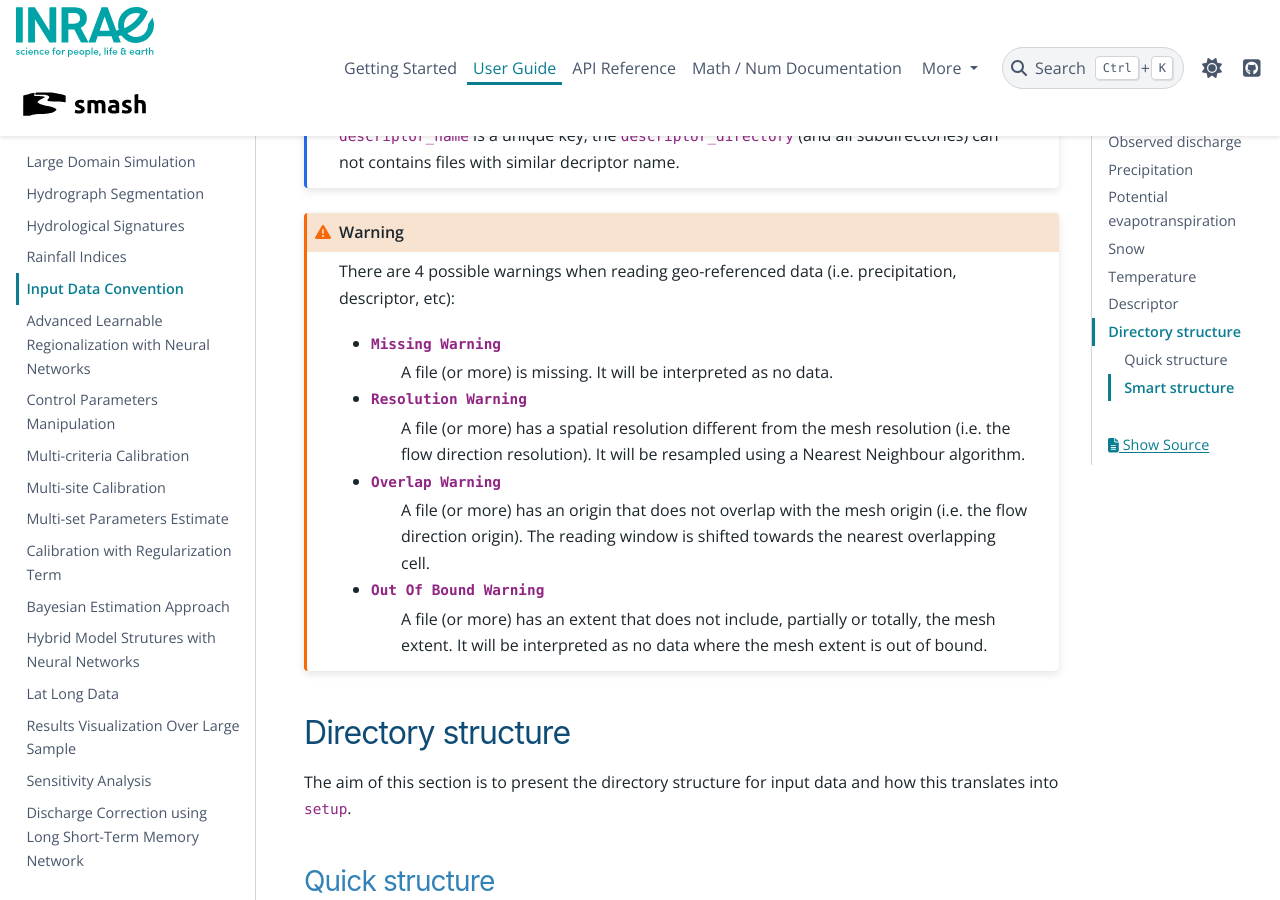
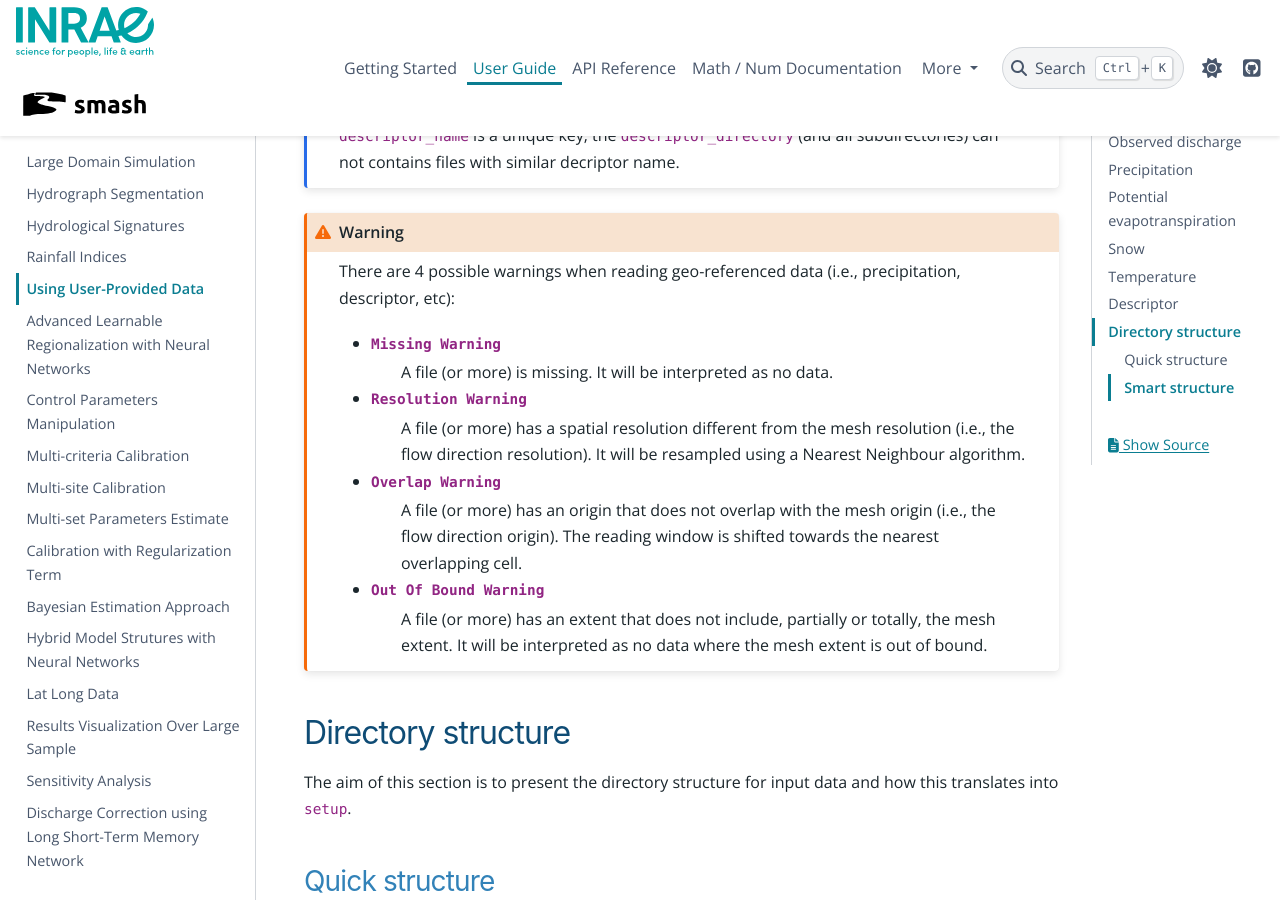
Before and after one commit to DassHydro/smash, a Sphinx documentation site: the page built from doc/source/user_guide/classical_uses/using_user_provided_data.rst, in a window 1280 px wide and 900 px high, scrolled down 3073 px. Built offline with Sphinx 7.4.7 and the PyData theme 0.15.4, drawn with Linux system fonts in a browser that asks for light colours; pages that are not in the unit, such as notebooks, are missing from menus; the version number could not be read and is left out; cross-references to code outside the pages are shown as plain code; some of the changed text lies outside the part shown.

Commit message:
FIX PR: apply sugesstions from AEB review

```diff
--- a/doc/source/user_guide/classical_uses/regionalization_spatial_validation.rst
+++ b/doc/source/user_guide/classical_uses/regionalization_spatial_validation.rst
@@ -137,7 +137,7 @@
     )
 
 We have therefore optimized the set of rainfall-runoff parameters using a multiple polynomial regression constrained by
-physiographic descriptors. Here, most of the options used are the default ones, i.e. a minimization of one minus the Nash-Sutcliffe
+physiographic descriptors. Here, most of the options used are the default ones, i.e., a minimization of one minus the Nash-Sutcliffe
 efficiency on the most downstream gauge of the domain. The resulting rainfall-runoff parameter maps can be viewed.
 
 .. ipython:: python
--- a/doc/source/user_guide/in_depth/input_data_convention.rst
+++ b/doc/source/user_guide/classical_uses/using_user_provided_data.rst
@@ -1,11 +1,10 @@
-.. _user_guide.in_depth.input_data_convention:
+.. _user_guide.classical_uses.using_user_provided_data:
 
-=====================
-Input Data Convention
-=====================
+========================
+Using User-Provided Data
+========================
 
-The aim of this section is to describe the conventions that apply to all input data used in `smash`
-(i.e., observed discharge, precipitation, descriptor, etc.).
+To work with user-provided data `smash` (i.e., observed discharge, precipitation, descriptor, etc.), the data must adhere to specific format conventions, as described in this section.
 
 Observed discharge
 ------------------
@@ -92,17 +91,17 @@
     ``descriptor_name`` is a unique key, the ``descriptor_directory`` (and all subdirectories) can not contains files with similar decriptor name.
 
 .. warning::
-    There are 4 possible warnings when reading geo-referenced data (i.e. precipitation, descriptor, etc):
+    There are 4 possible warnings when reading geo-referenced data (i.e., precipitation, descriptor, etc):
 
     - ``Missing Warning``
         A file (or more) is missing. It will be interpreted as no data.
 
     - ``Resolution Warning``
-        A file (or more) has a spatial resolution different from the mesh resolution (i.e. the flow direction resolution).
+        A file (or more) has a spatial resolution different from the mesh resolution (i.e., the flow direction resolution).
         It will be resampled using a Nearest Neighbour algorithm.
 
     - ``Overlap Warning``
-        A file (or more) has an origin that does not overlap with the mesh origin (i.e. the flow direction origin).
+        A file (or more) has an origin that does not overlap with the mesh origin (i.e., the flow direction origin).
         The reading window is shifted towards the nearest overlapping cell.
 
     - ``Out Of Bound Warning``
@@ -172,7 +171,7 @@
         "descriptor_name": ["slope", "dd"],
     }
 
-This structure will be effective if few files are available for atmospheric data (i.e. precipitation, potential
+This structure will be effective if few files are available for atmospheric data (i.e., precipitation, potential
 evapotranspiration, etc). However, if these directories contain a large number of files, a recursive search from the
 root folder can become very time-consuming. For this reason, it is necessary to adapt the directory structure to simplify and
 speed up file searches.
--- a/doc/source/user_guide/index.rst
+++ b/doc/source/user_guide/index.rst
@@ -42,6 +42,7 @@
     classical_uses/hydrograph_segmentation
     classical_uses/hydrological_signatures
     classical_uses/rainfall_indices
+    classical_uses/using_user_provided_data
 
 In-depth
 --------
@@ -51,7 +52,6 @@
 .. toctree::
     :maxdepth: 1
 
-    in_depth/input_data_convention
     in_depth/advanced_learnable_regionalization
     in_depth/control_parameters_manipulation
     in_depth/multicriteria_calibration
```
Also changed, not shown: other parts of doc/source/user_guide/index.rst (+1 -1 lines), doc/source/getting_started/index.rst (+4 -3 lines), doc/source/user_guide/classical_uses/classical_calibration_io.rst (+5 -5 lines), 1 other file.
